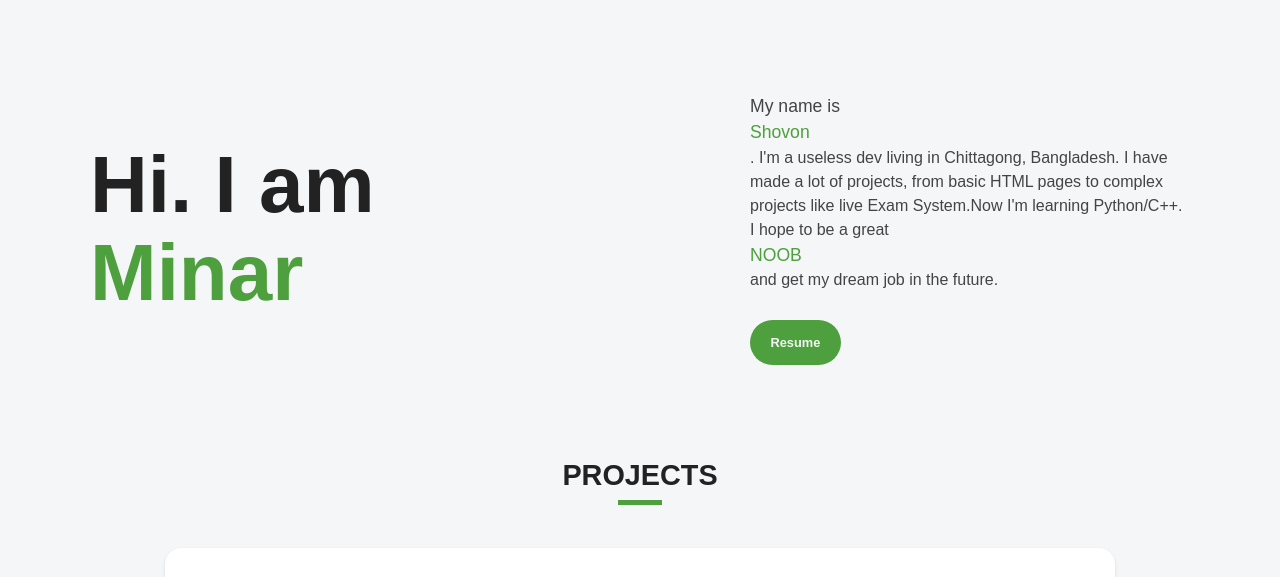
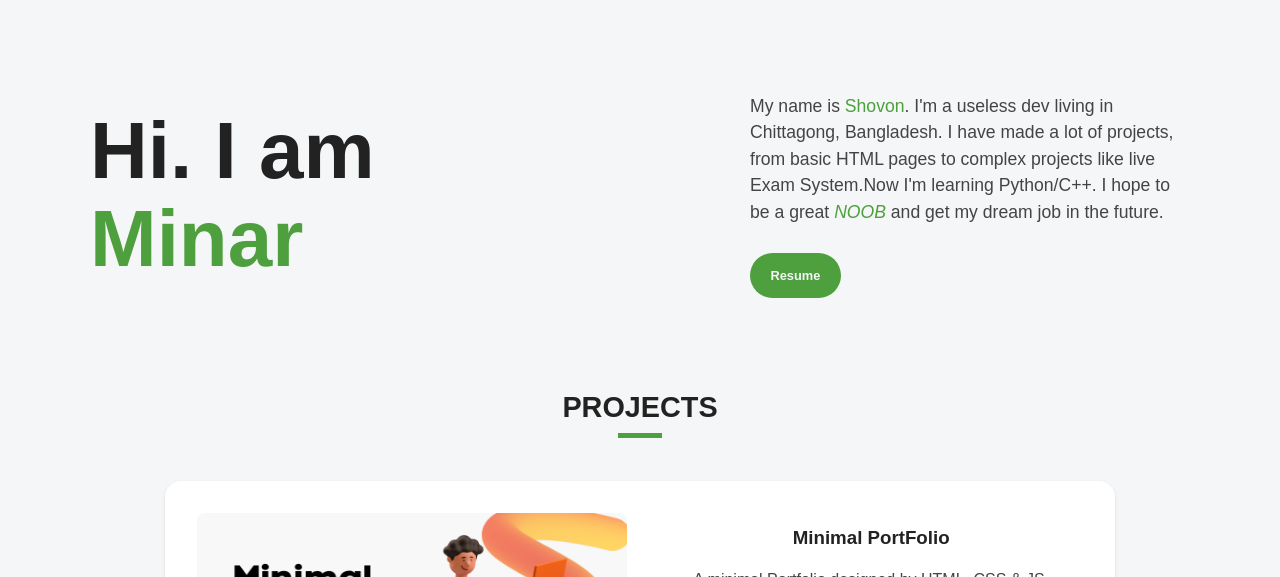
Before and after one commit to sh0von/Minimal-PortFolio, a plain HTML site: page index.html in a window 1280 px wide. Shown: the part 99-676 px from the top of the page. Drawn offline with nearby package versions, Linux system fonts and the light colour scheme; a web font is replaced by a local one.

Commit message:
Update BIO

```diff
--- a/index.html
+++ b/index.html
@@ -57,10 +57,10 @@
 
 			<div class="hero-about">
 				<p>
-					          My name is  <p style="color:#4E9F3D">Shovon</p>. I&apos;m a
+					          My name is  <span style="color:#4E9F3D">Shovon</span>. I&apos;m a
           useless dev living in Chittagong, Bangladesh. I have made a lot of projects,
           from basic HTML pages to complex projects like live Exam System.Now I'm learning Python/C++.
-          I hope to be a great <p style="color:#4E9F3D">NOOB</p> and get my dream job in the future.
+          I hope to be a great <i style="color:#4E9F3D">NOOB</i> and get my dream job in the future.
 				</p>
 
 				<a class="resume" href="">
```
